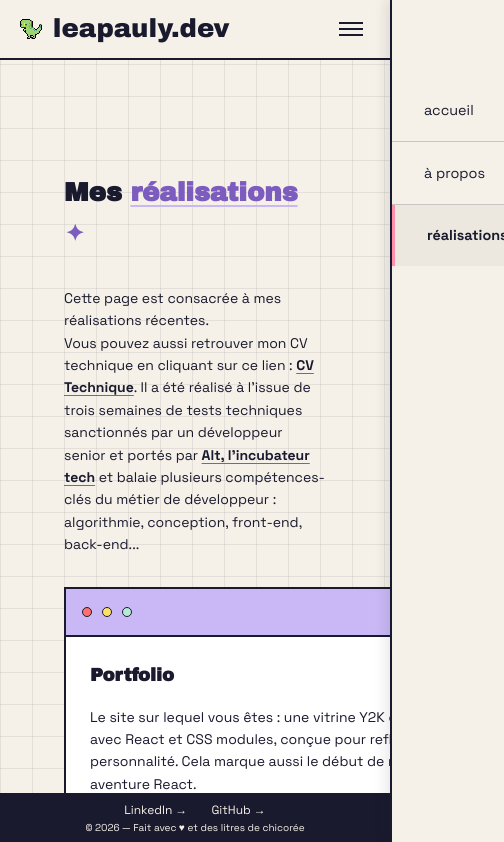
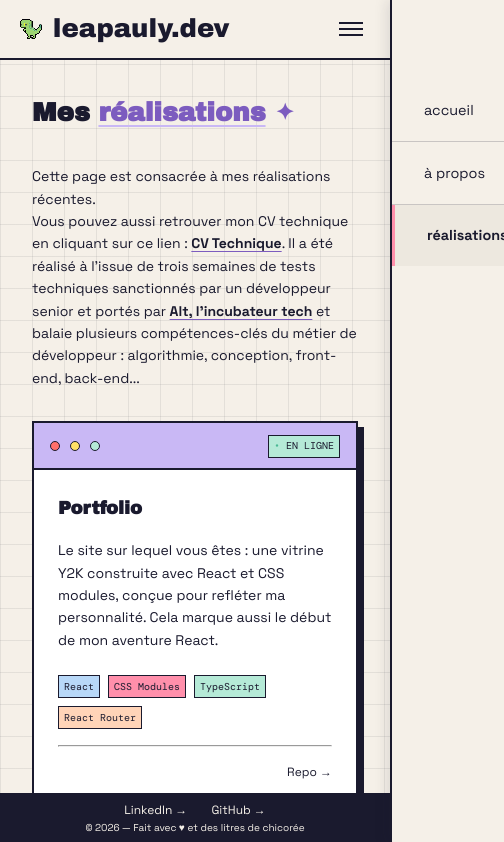
Before and after one commit to LeasaurusRex/portfolio, a React (Vite) app: page /realisations in a window 390 px wide. Shown: the top 842 px of the page, 504 px wide, since content can reach past the window. Built offline with nearby package versions, Linux system fonts and the light colour scheme.

Commit message:
fix : responsive

```diff
--- a/src/App.css
+++ b/src/App.css
@@ -1,13 +1,6 @@
 #root {
   max-width: 1280px;
   margin: 0 auto;
-  padding: 2rem;
-}
-
-@media (max-width: 768px) {
-  #root {
-    padding: 1rem;
-  }
 }
 
 .logo {
--- a/src/pages/Home/Home.module.css
+++ b/src/pages/Home/Home.module.css
@@ -9,6 +9,7 @@
   .container {
     display: flex;
     flex-direction: column;
-    padding: 2rem 0;
+    padding-top: 2rem;
+    padding-bottom: 2rem;
   }
 }
--- a/src/pages/Home/components/Hero.module.css
+++ b/src/pages/Home/components/Hero.module.css
@@ -61,7 +61,7 @@
 
 @media (max-width: 768px) {
   .hero {
-    margin: 0 1rem;
+    margin: 0;
   }
 
   .actionButtons {
--- a/src/pages/Projects/Projects.module.css
+++ b/src/pages/Projects/Projects.module.css
@@ -22,11 +22,17 @@
 
 @media (max-width: 768px) {
   .container {
-    margin: 2rem;
+    padding-top: 2rem;
+    padding-bottom: 2rem;
   }
 
   .cardList {
     flex-direction: column;
+  }
+
+  .cardList li {
+    width: 100%;
+    min-width: 0;
   }
 }
 
--- a/src/pages/Projects/components/ProjectCard.module.css
+++ b/src/pages/Projects/components/ProjectCard.module.css
@@ -1,3 +1,8 @@
+article {
+  width: 100%;
+  min-width: 0;
+}
+
 .cardContainer {
   display: flex;
   flex-direction: column;
```
